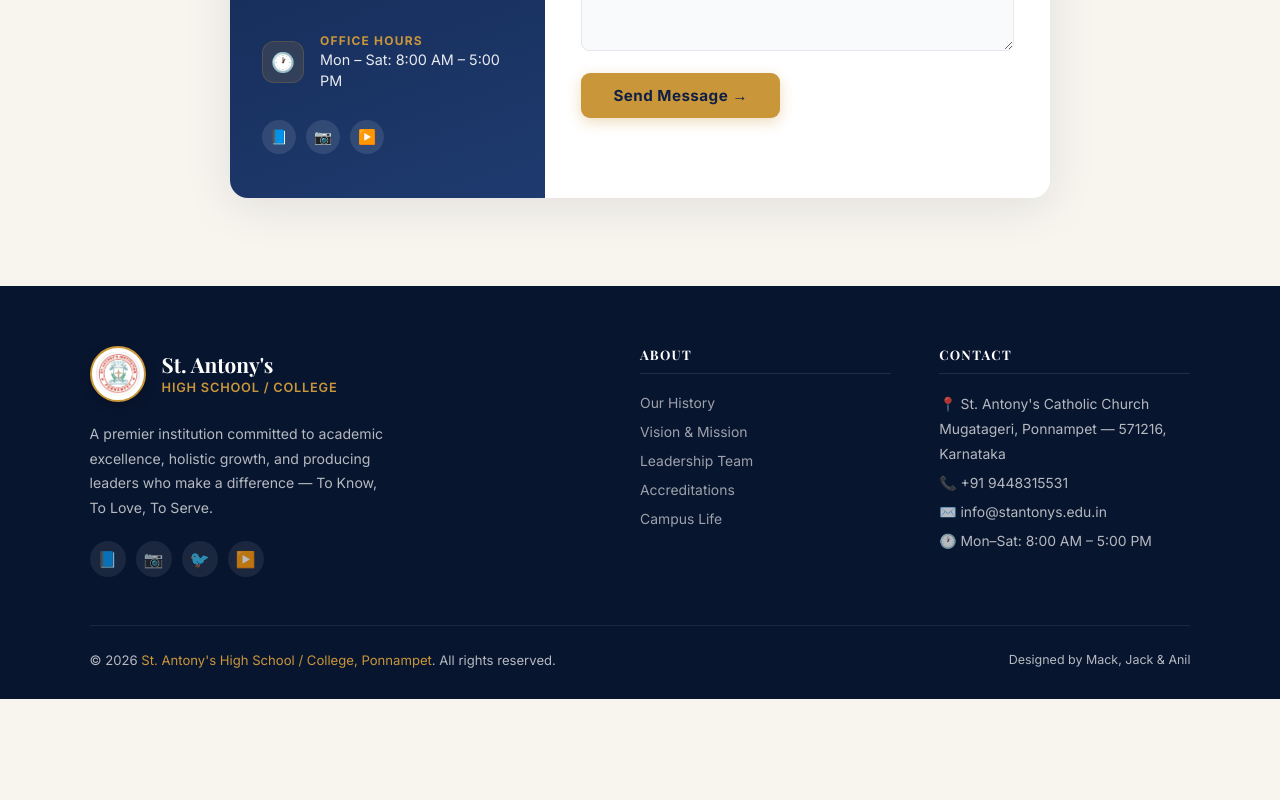
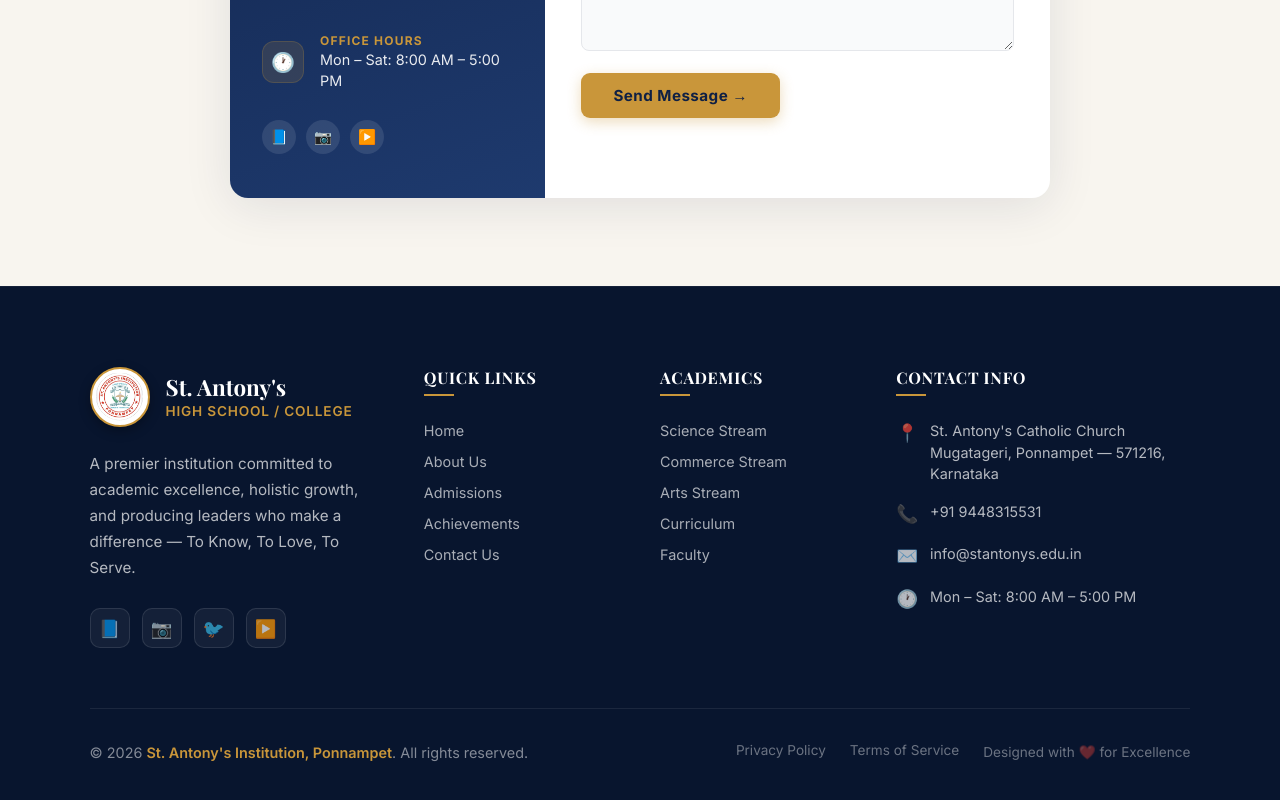
Before and after one commit to jacksonmongbam123/st-antony, a React (Vite) app: page / in a window 1280 px wide. Shown: the part 6693-7493 px from the top of the page. Before the commit the page ends 7392 px from the top, so only its background shows below. Built offline with nearby package versions, Linux system fonts and the light colour scheme.

Commit message:
style: redesign footer with responsive layout and professional alignment

```diff
--- a/src/components.jsx
+++ b/src/components.jsx
@@ -2193,26 +2193,63 @@ export function ContactUs() {
  * Footer — dark footer with brand, quick links, and contact info.
  */
 export function Footer() {
+  const footerHeadingStyle = {
+    color: T.white,
+    fontSize: "1rem",
+    fontWeight: 700,
+    letterSpacing: ".05em",
+    textTransform: "uppercase",
+    marginBottom: 24,
+    position: "relative",
+    display: "inline-block",
+    paddingBottom: 8,
+  };
+
+  const footerLinkStyle = {
+    color: "rgba(255,255,255,.65)",
+    textDecoration: "none",
+    fontSize: ".9rem",
+    transition: "all .3s ease",
+    display: "inline-block",
+    marginBottom: 12,
+  };
+
+  const footerContactItemStyle = {
+    display: "flex",
+    gap: 12,
+    alignItems: "flex-start",
+    marginBottom: 16,
+    color: "rgba(255,255,255,.7)",
+    fontSize: ".9rem",
+    lineHeight: 1.5,
+  };
+
   return (
     <footer
       id="footer"
-      style={{ background: "#08152e", color: "rgba(255,255,255,.7)", padding: "60px 7% 28px" }}
+      style={{
+        background: "#08152e",
+        color: "rgba(255,255,255,.7)",
+        padding: "80px 7% 40px",
+        borderTop: `1px solid rgba(255,255,255,0.05)`,
+      }}
     >
       <div
+        className="mobile-stack"
         style={{
           display: "grid",
-          gridTemplateColumns: "2fr 1fr 1fr",
-          gap: 48,
-          marginBottom: 48,
+          gridTemplateColumns: "1.2fr 0.8fr 0.8fr 1.2fr",
+          gap: 40,
+          marginBottom: 60,
         }}
       >
-        {/* Brand */}
-        <div>
-          <div style={{ display: "flex", alignItems: "center", gap: 16, marginBottom: 20 }}>
+        {/* 1. School Logo & About */}
+        <div style={{ textAlign: "left" }}>
+          <div style={{ display: "flex", alignItems: "center", gap: 16, marginBottom: 24 }}>
             <div
               style={{
-                width: 56,
-                height: 56,
+                width: 60,
+                height: 60,
                 borderRadius: "50%",
                 border: `2px solid ${T.gold}`,
                 overflow: "hidden",
@@ -2220,7 +2257,7 @@ export function Footer() {
                 placeItems: "center",
                 flexShrink: 0,
                 background: T.white,
-                boxShadow: `0 4px 12px rgba(0,0,0,0.2)`,
+                boxShadow: `0 4px 12px rgba(0,0,0,0.3)`,
               }}
             >
               <img src={myLogo} alt="St. Antony's Logo" style={{ width: "85%", height: "85%", objectFit: "contain" }} />
@@ -2230,7 +2267,7 @@ export function Footer() {
                 style={{
                   color: T.white,
                   fontFamily: "'Playfair Display', serif",
-                  fontSize: "1.3rem",
+                  fontSize: "1.4rem",
                   display: "block",
                   lineHeight: 1.1,
                   fontWeight: 700,
@@ -2241,7 +2278,7 @@ export function Footer() {
               <span
                 style={{
                   color: T.gold,
-                  fontSize: ".8rem",
+                  fontSize: ".85rem",
                   fontWeight: 600,
                   letterSpacing: ".06em",
                   textTransform: "uppercase",
@@ -2253,120 +2290,151 @@ export function Footer() {
               </span>
             </div>
           </div>
-          <p style={{ fontSize: ".88rem", lineHeight: 1.75, maxWidth: 300 }}>
+          <p style={{ fontSize: ".95rem", lineHeight: 1.7, color: "rgba(255,255,255,0.7)", marginBottom: 28 }}>
             A premier institution committed to academic excellence, holistic growth, and producing
             leaders who make a difference — To Know, To Love, To Serve.
           </p>
-          <div style={{ marginTop: 20, display: "flex", gap: 10 }}>
-            {["📘", "📷", "🐦", "▶️"].map((icon, i) => (
-              <div
+          {/* Social Links */}
+          <div style={{ display: "flex", gap: 12 }}>
+            {[
+              { icon: "📘", label: "Facebook" },
+              { icon: "📷", label: "Instagram" },
+              { icon: "🐦", label: "Twitter" },
+              { icon: "▶️", label: "YouTube" }
+            ].map((social, i) => (
+              <a
                 key={i}
+                href="#"
+                aria-label={social.label}
                 style={{
-                  width: 36,
-                  height: 36,
-                  borderRadius: "50%",
-                  background: "rgba(255,255,255,.08)",
+                  width: 40,
+                  height: 40,
+                  borderRadius: "10px",
+                  background: "rgba(255,255,255,.05)",
                   display: "grid",
                   placeItems: "center",
                   cursor: "pointer",
-                  fontSize: "1rem",
-                  transition: "background .2s",
+                  fontSize: "1.1rem",
+                  transition: "all .3s cubic-bezier(0.165, 0.84, 0.44, 1)",
+                  border: "1px solid rgba(255,255,255,0.1)",
                 }}
-                onMouseEnter={(e) => (e.currentTarget.style.background = `${T.gold}33`)}
-                onMouseLeave={(e) => (e.currentTarget.style.background = "rgba(255,255,255,.08)")}
+                onMouseEnter={(e) => {
+                  e.currentTarget.style.background = T.gold;
+                  e.currentTarget.style.transform = "translateY(-4px)";
+                  e.currentTarget.style.boxShadow = `0 6px 15px ${T.gold}44`;
+                }}
+                onMouseLeave={(e) => {
+                  e.currentTarget.style.background = "rgba(255,255,255,.05)";
+                  e.currentTarget.style.transform = "none";
+                  e.currentTarget.style.boxShadow = "none";
+                }}
               >
-                {icon}
+                {social.icon}
+              </a>
+            ))}
+          </div>
+        </div>
+
+        {/* 2. Quick Links */}
+        <div style={{ textAlign: "left" }}>
+          <h4 style={footerHeadingStyle}>
+            Quick Links
+            <div style={{ position: "absolute", bottom: 0, left: 0, width: 30, height: 2, background: T.gold }}></div>
+          </h4>
+          <ul style={{ listStyle: "none" }}>
+            {["Home", "About Us", "Admissions", "Achievements", "Contact Us"].map((item) => (
+              <li key={item}>
+                <a
+                  href={`#${item.toLowerCase().replace(" ", "")}`}
+                  style={footerLinkStyle}
+                  onMouseEnter={(e) => {
+                    e.currentTarget.style.color = T.gold;
+                    e.currentTarget.style.transform = "translateX(5px)";
+                  }}
+                  onMouseLeave={(e) => {
+                    e.currentTarget.style.color = "rgba(255,255,255,.65)";
+                    e.currentTarget.style.transform = "none";
+                  }}
+                >
+                  {item}
+                </a>
+              </li>
+            ))}
+          </ul>
+        </div>
+
+        {/* 3. Academic Links */}
+        <div style={{ textAlign: "left" }}>
+          <h4 style={footerHeadingStyle}>
+            Academics
+            <div style={{ position: "absolute", bottom: 0, left: 0, width: 30, height: 2, background: T.gold }}></div>
+          </h4>
+          <ul style={{ listStyle: "none" }}>
+            {["Science Stream", "Commerce Stream", "Arts Stream", "Curriculum", "Faculty"].map((item) => (
+              <li key={item}>
+                <a
+                  href="#"
+                  style={footerLinkStyle}
+                  onMouseEnter={(e) => {
+                    e.currentTarget.style.color = T.gold;
+                    e.currentTarget.style.transform = "translateX(5px)";
+                  }}
+                  onMouseLeave={(e) => {
+                    e.currentTarget.style.color = "rgba(255,255,255,.65)";
+                    e.currentTarget.style.transform = "none";
+                  }}
+                >
+                  {item}
+                </a>
+              </li>
+            ))}
+          </ul>
+        </div>
+
+        {/* 4. Contact Information */}
+        <div style={{ textAlign: "left" }}>
+          <h4 style={footerHeadingStyle}>
+            Contact Info
+            <div style={{ position: "absolute", bottom: 0, left: 0, width: 30, height: 2, background: T.gold }}></div>
+          </h4>
+          <div style={{ display: "flex", flexDirection: "column" }}>
+            {[
+              { icon: "📍", text: "St. Antony's Catholic Church Mugatageri, Ponnampet — 571216, Karnataka" },
+              { icon: "📞", text: "+91 9448315531" },
+              { icon: "✉️", text: "info@stantonys.edu.in" },
+              { icon: "🕐", text: "Mon – Sat: 8:00 AM – 5:00 PM" }
+            ].map((item, i) => (
+              <div key={i} style={footerContactItemStyle}>
+                <span style={{ fontSize: "1.1rem", flexShrink: 0 }}>{item.icon}</span>
+                <span>{item.text}</span>
               </div>
             ))}
           </div>
         </div>
-
-        {/* Quick links */}
-        <div>
-          <h4
-            style={{
-              color: T.white,
-              fontSize: ".82rem",
-              fontWeight: 700,
-              letterSpacing: ".1em",
-              textTransform: "uppercase",
-              marginBottom: 18,
-              paddingBottom: 10,
-              borderBottom: "1px solid rgba(255,255,255,.1)",
-            }}
-          >
-            About
-          </h4>
-          <ul style={{ listStyle: "none" }}>
-            {["Our History", "Vision & Mission", "Leadership Team", "Accreditations", "Campus Life"].map(
-              (item) => (
-                <li key={item} style={{ marginBottom: 9 }}>
-                  <a
-                    href="#"
-                    style={{
-                      color: "rgba(255,255,255,.6)",
-                      textDecoration: "none",
-                      fontSize: ".87rem",
-                      transition: "color .2s",
-                    }}
-                    onMouseEnter={(e) => (e.currentTarget.style.color = T.gold)}
-                    onMouseLeave={(e) => (e.currentTarget.style.color = "rgba(255,255,255,.6)")}
-                  >
-                    {item}
-                  </a>
-                </li>
-              )
-            )}
-          </ul>
-        </div>
-
-        {/* Contact */}
-        <div>
-          <h4
-            style={{
-              color: T.white,
-              fontSize: ".82rem",
-              fontWeight: 700,
-              letterSpacing: ".1em",
-              textTransform: "uppercase",
-              marginBottom: 18,
-              paddingBottom: 10,
-              borderBottom: "1px solid rgba(255,255,255,.1)",
-            }}
-          >
-            Contact
-          </h4>
-          {[
-            ["📍", "St. Antony's Catholic Church Mugatageri, Ponnampet — 571216, Karnataka"],
-            ["📞", "+91 9448315531"],
-            ["✉️", "info@stantonys.edu.in"],
-            ["🕐", "Mon–Sat: 8:00 AM – 5:00 PM"],
-          ].map(([icon, text]) => (
-            <p key={text} style={{ fontSize: ".87rem", lineHeight: 1.8, marginBottom: 4 }}>
-              {icon} {text}
-            </p>
-          ))}
-        </div>
       </div>
 
-      {/* Bottom bar */}
+      {/* Bottom Bar */}
       <div
         style={{
           borderTop: "1px solid rgba(255,255,255,.08)",
-          paddingTop: 24,
+          paddingTop: 32,
           display: "flex",
           justifyContent: "space-between",
           alignItems: "center",
           flexWrap: "wrap",
-          gap: 8,
+          gap: 20,
         }}
       >
-        <p style={{ fontSize: ".82rem" }}>
+        <p style={{ fontSize: ".9rem", color: "rgba(255,255,255,0.5)" }}>
           © {new Date().getFullYear()}{" "}
-          <span style={{ color: T.gold }}>St. Antony's High School / College, Ponnampet</span>. All rights
+          <span style={{ color: T.gold, fontWeight: 600 }}>St. Antony's Institution, Ponnampet</span>. All rights
           reserved.
         </p>
-        <p style={{ fontSize: ".78rem" }}>Designed by Mack, Jack &amp; Anil</p>
+        <div style={{ display: "flex", gap: 24 }}>
+          <a href="#" style={{ fontSize: ".85rem", color: "rgba(255,255,255,0.4)", textDecoration: "none" }}>Privacy Policy</a>
+          <a href="#" style={{ fontSize: ".85rem", color: "rgba(255,255,255,0.4)", textDecoration: "none" }}>Terms of Service</a>
+          <p style={{ fontSize: ".85rem", color: "rgba(255,255,255,0.4)" }}>Designed with ❤️ for Excellence</p>
+        </div>
       </div>
     </footer>
   );
--- a/src/data.js
+++ b/src/data.js
@@ -89,6 +89,7 @@ export const GLOBAL_CSS = `
 
     .mobile-stack {
       grid-template-columns: 1fr !important;
+      gap: 32px !important;
     }
 
     .mobile-padding-x {
```
